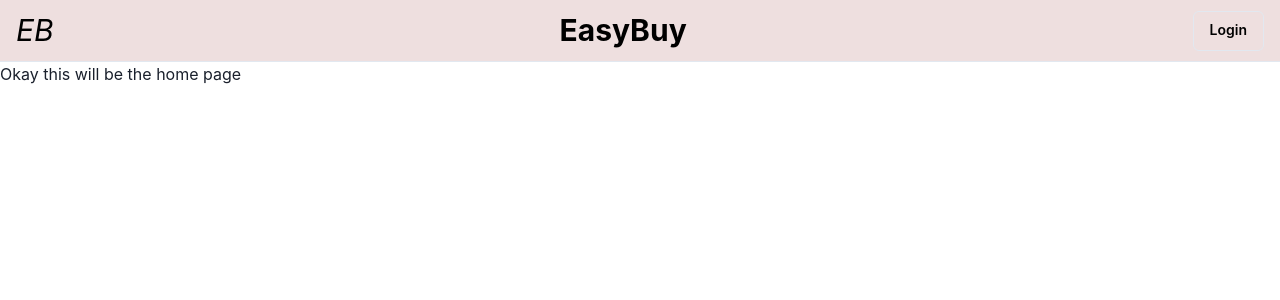
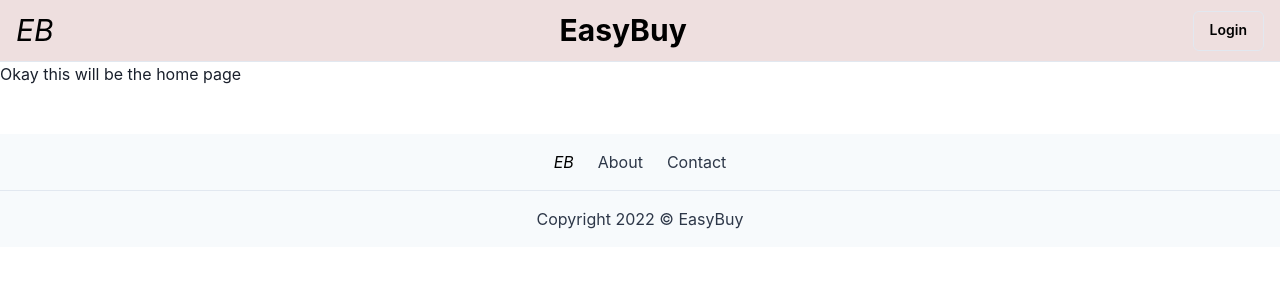
Before and after one commit to tuomokur/e-commerce, a React (Create React App) app in the folder easybuy_front/: page / in a window 1280 px wide. Shown: the top 300 px of the page. Built offline with nearby package versions, Linux system fonts and the light colour scheme; no server answers.

Commit message:
footer component

```diff
--- a/easybuy_front/src/routes/Routes.js
+++ b/easybuy_front/src/routes/Routes.js
@@ -6,6 +6,7 @@ import Category from "./Category";
 import HeaderBar from "./components/HeaderBar";
 import AuthProvider from "../contexts/authContext";
 import ProductProvider from "../contexts/productContext";
+import Footer from "./components/Footer.js";
 
 const AppRoutes = () => {
   return (
@@ -19,6 +20,7 @@ const AppRoutes = () => {
             <Route path="/category" element={<Category />} />
             <Route path="/" element={<Home />} />
           </Routes>
+          <Footer />
         </ProductProvider>
       </AuthProvider>
     </Router>
--- /dev/null
+++ b/easybuy_front/src/routes/components/Footer.js
@@ -0,0 +1,56 @@
+import {
+    Box,
+    Container,
+    Link,
+    Stack,
+    Text,
+    useColorModeValue,
+} from "@chakra-ui/react";
+import "./footer.css"
+
+const Footer = () => {
+    return(
+    <div className="main-footer">
+    <Box
+        bg={useColorModeValue('gray.50', 'gray.900')}
+        color={useColorModeValue('gray.700', 'gray.200')}>
+        <Container
+            as={Stack}
+            maxW={'6xl'}
+            py={4}
+            spacing={4}
+            justify={'center'}
+            align={'center'}>
+
+            <Stack direction={'row'} spacing={6}>
+            <Link to={"/"}>
+                <Text as="i" fontSize="1xl" color="black">
+                    {"EB"}
+                </Text>
+            </Link>
+            <Link href={'#'}>About</Link>
+            <Link href={'#'}>Contact</Link>
+            </Stack>
+        </Container>
+
+        <Box
+            borderTopWidth={1}
+            borderStyle={'solid'}
+            borderColor={useColorModeValue('gray.200', 'gray.700')}>
+            <Container
+                as={Stack}
+                maxW={'6xl'}
+                py={4}
+                direction={{ base: 'column', md: 'row' }}
+                spacing={4}
+                justify={{ base: 'center' }}
+                align={{ base: 'center', md: 'center' }}>
+            <Text>Copyright {new Date().getFullYear()} © EasyBuy</Text>
+            </Container>
+        </Box>
+    </Box>
+    </div>
+    );
+}
+
+export default Footer;
--- /dev/null
+++ b/easybuy_front/src/routes/components/footer.css
@@ -0,0 +1,8 @@
+.main-footer {
+    padding-top: 3em;
+    position: relative;
+    left: 0;
+    bottom: 0;
+    right: 0;
+    width: 100%;
+}
```
